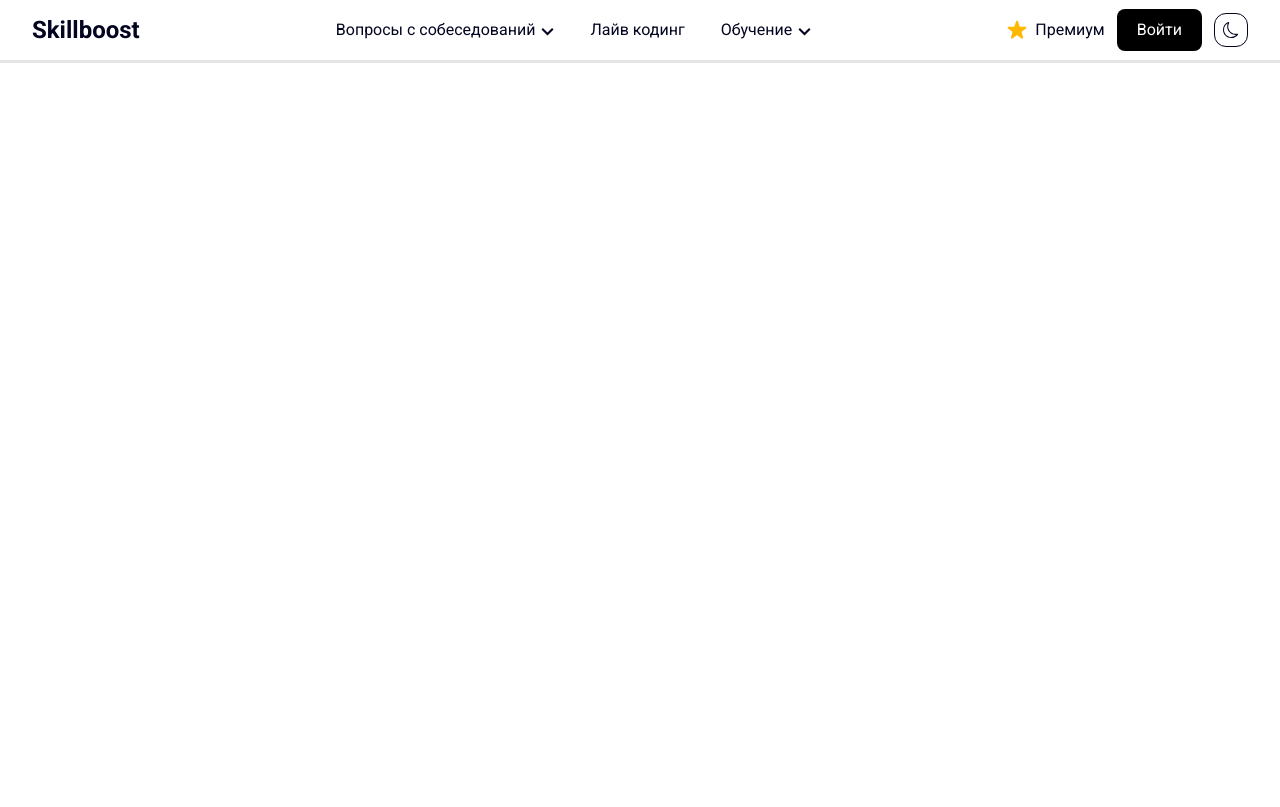
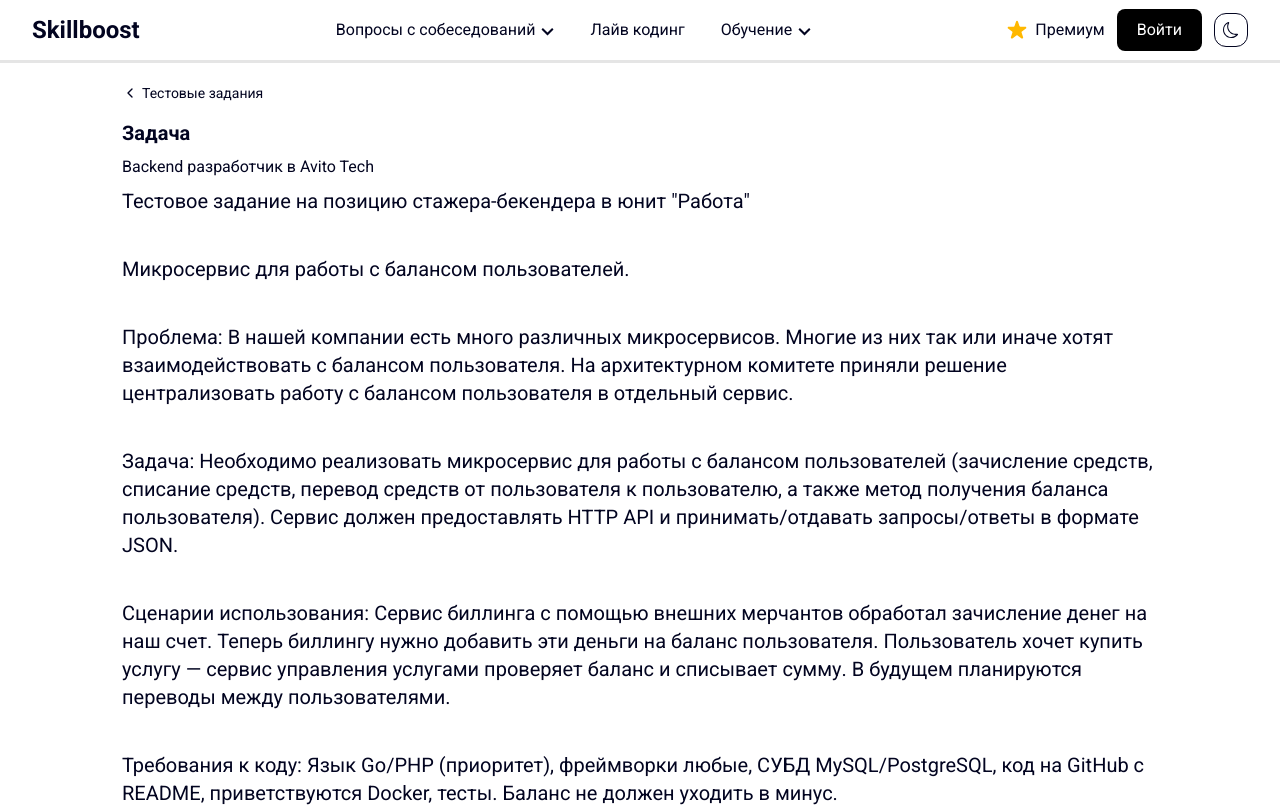
Before and after one commit to akram0vl6/Skillboost, a React (Vite) app in the folder client/: page /test-tasks/1 in a window 1280 px wide. Shown: the top 807 px of the page. Built offline with nearby package versions, Linux system fonts and the light colour scheme; a web font is replaced by a local one.

Commit message:
taskTest

```diff
--- a/client/src/components/App.jsx
+++ b/client/src/components/App.jsx
@@ -13,7 +13,8 @@ import Profile from "../pages/Profile/Profile.jsx";
 import Interview from "../pages/Interview.jsx";
 import Results from "../pages/Results.jsx";
 import QuestionsPage from "../pages/QuestionsPage.jsx";
-import TestTask from "../pages/TestTasks.jsx";
+import TestTasks from "../pages/TestTasks.jsx";
+import TestTask from "../ui/TestTask.jsx";
 
 const App = () => {
 
@@ -36,7 +37,8 @@ const App = () => {
           <Route path="/profile" element={<Profile />} />
           <Route path="/interview" element={<Interview />} />
           <Route path="/results" element={<Results />} />
-          <Route path="/test-tasks" element={<TestTask />} />
+          <Route path="/test-tasks" element={<TestTasks />} />
+          <Route path="/test-tasks/:id" element={<TestTask />} />
         </Routes>
       </div>
 
--- a/client/src/data/testTaskData.js
+++ b/client/src/data/testTaskData.js
@@ -5,6 +5,7 @@ export const testTasks = [
       company: "Backend разработчик в Avito Tech",
       difficulty: "Junior",
       tech: "Go / PHP / Python",
+      specialty: "Backend разработчик",
       description: `Тестовое задание на позицию стажера-бекендера в юнит "Работа"
 
   Микросервис для работы с балансом пользователей.
@@ -25,6 +26,7 @@ export const testTasks = [
       company: "Python разработчик в Тинькофф",
       difficulty: "Middle",
       tech: "Python / RabbitMQ / Celery",
+      specialty: "Python разработчик",
       description: `Разработать распределённую систему обработки фоновых задач.
 
   Сценарий: Пользователи загружают CSV/Excel файлы с десятками тысяч строк. Нужно асинхронно обработать каждый файл: валидация, обогащение данными из внешнего API, сохранение в БД, генерация отчёта.
@@ -41,6 +43,7 @@ export const testTasks = [
       company: "Frontend разработчик в Яндекс",
       difficulty: "Middle",
       tech: "React / Redux Toolkit / TypeScript",
+      specialty: "Frontend разработчик",
       description: `Дан существующий проект на jQuery + Bootstrap (интернет-магазин). Требуется поэтапно переписать его на React 18 с использованием Redux Toolkit и TypeScript.
 
   Функциональность: Каталог товаров (фильтрация по категориям, цене, поиск), корзина (добавление/удаление, изменение количества), личный кабинет (история заказов, сохранённые адреса), административная панель (управление товарами).
@@ -55,6 +58,7 @@ export const testTasks = [
       company: "Senior Go разработчик в VK",
       difficulty: "Senior",
       tech: "Go / Kafka / WebSocket",
+      specialty: "Backend разработчик",
       description: `Требуется спроектировать и реализовать бэкенд для чата с миллионом активных пользователей.
 
   Функциональные требования: Отправка сообщений (текст, emoji, вложения, ссылки), создание комнат (до 5000 человек), история сообщений (хранить 30 дней), push-уведомления через WebSocket.
@@ -71,6 +75,7 @@ export const testTasks = [
       company: "Стажер-разработчик в Ozon",
       difficulty: "Junior",
       tech: "Любой язык",
+      specialty: "Backend разработчик",
       description: `Реализуйте эффективный алгоритм поиска всех вхождений подстроки (pattern) в строке (text).
 
   Ограничения: Длина text до 10^6 символов, pattern до 10^5 символов. Использовать только стандартную библиотеку (без встроенных методов indexOf). Ожидаемая сложность O(n+m).
@@ -85,6 +90,7 @@ export const testTasks = [
       company: "Middle DevOps в СберТех",
       difficulty: "Middle",
       tech: "Node.js / Nginx / Redis",
+      specialty: "Backend разработчик",
       description: `Разработать простой HTTP-прокси, который кэширует ответы вышестоящего сервера.
 
   Условия: Прокси слушает порт 8080 и перенаправляет запросы на https://api.example.com. Если запрос GET и заголовок Cache-Control: public / max-age > 0, прокси должен сохранить ответ в кэш (Redis или in-memory). Следующие такие же запросы (URL + query) должны отдаваться из кэша без обращения к вышестоящему серверу. При этом прокси должен учитывать устаревание кэша (max-age). Плюс: реализовать инвалидацию кэша при POST/PUT/DELETE на тот же URL.
@@ -99,6 +105,7 @@ export const testTasks = [
       company: "Frontend разработчик в Notion (удаленно)",
       difficulty: "Junior",
       tech: "React / TypeScript",
+      specialty: "Frontend разработчик",
       description: `Создать React-компонент "Markdown Editor" с предпросмотром в режиме реального времени.
 
   Функции: Текстовая область (textarea) для ввода Markdown, область предпросмотра с рендерингом HTML (использовать библиотеку marked или remark). Поддержка базового синтаксиса: заголовки, жирный/курсив, списки, ссылки, изображения, блоки кода с подсветкой (prism.js или highlight.js). Добавить кнопки панели инструментов для быстрой вставки форматирования (B, I, H1, код). Сохранять текст в localStorage, чтобы при перезагрузке страницы данные не терялись.
@@ -111,6 +118,7 @@ export const testTasks = [
       company: "Java разработчик в Газпромбанк",
       difficulty: "Junior",
       tech: "Java / Spring Boot / PostgreSQL",
+      specialty: "Backend разработчик",
       description: `Спроектировать и реализовать REST API для библиотеки.
 
   Сущности: Книга (id, название, автор, год издания, ISBN, жанр, количество экземпляров), Читатель (id, ФИО, email, телефон), Выдача (id читателя, id книги, дата выдачи, дата возврата, статус).
@@ -127,6 +135,7 @@ export const testTasks = [
       company: "iOS разработчик в Wildberries",
       difficulty: "Middle",
       tech: "Swift / SwiftUI / CoreData",
+      specialty: "iOS разработчик",
       description: `Разработать iOS-приложение для отслеживания привычек.
 
   Функции: Создание привычек (название, иконка, цвет, периодичность: ежедневно, в определённые дни недели, несколько раз в день). Отметка выполнения привычки (чек-лист на текущий день/неделю). Статистика: текущий стрик (непрерывная серия), лучший стрик, процент выполнения за месяц. Напоминания (локальные уведомления) в заданное время. Возможность поделиться прогрессом (скриншот с графиком).
@@ -141,6 +150,7 @@ export const testTasks = [
       company: "Middle DevOps в Ростелеком",
       difficulty: "Middle",
       tech: "ELK / Docker / Filebeat",
+      specialty: "Backend разработчик",
       description: `Развернуть централизованную систему сбора и анализа логов для кластера из трёх микросервисов (моковые приложения на Python или Node.js).
 
   Задача: Настроить Filebeat для сбора логов из файлов (или stdout) каждого сервиса. Отправлять логи в Logstash, где производить парсинг (grok) и обогащение (добавить поля: сервис, уровень, timestamp). Сохранять логи в Elasticsearch. Построить дашборды в Kibana: количество ошибок по сервисам, топ ошибок, временные ряды, графики.
@@ -153,6 +163,7 @@ export const testTasks = [
       company: "C++ разработчик в КПСС (КРИСМАС)",
       difficulty: "Senior",
       tech: "C++ / LLVM / Flex/Bison",
+      specialty: "Backend разработчик",
       description: `Реализовать компилятор для учебного языка "SimpleLang" — подмножества Pascal.
 
   Синтаксис: переменные типов integer, boolean, арифметические выражения (+, -, *, /), условный оператор if-then-else, цикл while, процедуры без параметров, ввод/вывод (read, write).
@@ -167,6 +178,7 @@ export const testTasks = [
       company: "Data Scientist в МТС",
       difficulty: "Middle",
       tech: "Python / Pandas / Scikit-learn",
+      specialty: "Data Scientist",
       description: `Дана выборка клиентов телеком-оператора (таблицы: клиенты, звонки, интернет-сессии, оплаты). Необходимо построить модель бинарной классификации для прогнозирования оттока (churn) в следующем месяце.
 
   Требования: Провести EDA, очистку данных, feature engineering (аггрегированные признаки за 3 месяца). Обучить несколько моделей (Logistic Regression, Random Forest, XGBoost, CatBoost), выбрать лучшую по метрике ROC-AUC с учётом дисбаланса классов. Обеспечить интерпретируемость модели (SHAP или LIME). Написать функцию предсказания для новых данных (API через FastAPI).
@@ -179,6 +191,7 @@ export const testTasks = [
       company: "Python разработчик в Lamoda",
       difficulty: "Junior",
       tech: "Python / aiogram / PostgreSQL",
+      specialty: "Python разработчик",
       description: `Создать Telegram-бота, который подписывает пользователей на уведомления о скидках из RSS-ленты или парсинга сайта.
 
   Функционал: Команды /start, /subscribe (категория товаров), /unsubscribe, /list (мои подписки). Бот должен периодически (раз в час) проверять источник на наличие новых акций. Если появляется скидка по подписанной категории, бот отправляет сообщение пользователю с текстом, ссылкой и картинкой. Использовать PostgreSQL для хранения подписок и истории отправленных уведомлений (чтобы не дублировать).
@@ -191,6 +204,8 @@ export const testTasks = [
       company: "Frontend разработчик в Райффайзенбанк",
       difficulty: "Senior",
       tech: "React / TypeScript / Virtual DOM",
+      specialty: "Frontend разработчик",
+
       description: `Реализовать таблицу (Data Grid) с виртуализацией строк и столбцов для отображения 100 000+ строк с 50 столбцами.
 
   Функциональность: Сортировка по любому столбцу (клик на заголовок), фильтрация (текстовый поиск по всем столбцам), ресайз колонок (перетаскивание мышью), выделение строк (click + shift для диапазона), copy-paste выделенного диапазона в буфер. Все операции должны выполняться быстро (не более 100 мс на взаимодействие).
@@ -203,6 +218,7 @@ export const testTasks = [
       company: "Go разработчик в Kaspersky",
       difficulty: "Senior",
       tech: "Go / Raft / gRPC",
+      pecialty: "Backend разработчик",
       description: `Реализовать распределённое кэш-хранилище типа key-value с поддержкой консенсуса (Raft) и репликацией.
 
   Требования: 3+ узла, один лидер. Клиент может подключаться к любому узлу; если узел не лидер, он перенаправляет запрос лидеру или возвращает ошибку с адресом лидера. Поддерживаемые операции: GET, SET, DELETE, EXPIRE (TTL). Данные хранить в памяти с периодическим снэпшотом на диск. Обеспечить линейную консистентность (линейный консенсус). При падении лидера должен произойти выбор нового без потери данных.
@@ -215,6 +231,7 @@ export const testTasks = [
       company: "DevOps инженер в Циан",
       difficulty: "Middle",
       tech: "GitLab CI / Docker / Python",
+      pecialty: "Backend разработчик",
       description: `Создать pipeline в GitLab CI, который автоматически собирает Docker-образ для каждого коммита в ветку main, тегирует его (latest и commit hash) и пушит в GitLab Container Registry. Дополнительно: при создании Git-тега (например, v1.0.0) должен собираться образ с тегом версии и публиковаться в релиз.
 
   Требования: Использовать Kaniko (без Docker-in-Docker) для безопасности. Добавить статический анализ Dockerfile (hadolint) и сканирование уязвимостей (Trivy) в pipeline. Результаты сканирования должны быть доступны в виде отчёта (HTML). Настроить автоматическую очистку старых образов (сохранять последние 5 образов на ветку). Написать скрипт на Python для проверки успешности деплоя.`
@@ -225,6 +242,7 @@ export const testTasks = [
       company: "Android разработчик в Букмейт",
       difficulty: "Middle",
       tech: "Kotlin / Jetpack Compose / Epub.js",
+      specialty: "Frontend разработчик",
       description: `Разработать Android-приложение для чтения книг в формате EPUB.
 
   Функции: Загрузка книг с локального хранилища (или по URL), отображение текста с поддержкой таблиц стилей, изображений, оглавления. Возможность настройки шрифта, размера, темы (светлая/тёмная/сепия). Закладки, подсветка текста, заметки. Отслеживание прогресса чтения (в процентах). Использовать встроенный WebView с Epub.js или native парсер.
@@ -237,6 +255,7 @@ export const testTasks = [
       company: "PHP разработчик в Рамблер",
       difficulty: "Junior",
       tech: "PHP / Laravel / Redis",
+      specialty: "Backend разработчик",
       description: `Реализовать сервис сокращения ссылок, аналогичный bit.ly.
 
   Функции: REST API — POST /shorten (исходный URL, опционально кастомный алиас) → возвращает короткую ссылку (например, short.domain/abc123). GET /{alias} — редирект на оригинальный URL (HTTP 301). Подсчёт количества переходов по ссылке (GET /stats/{alias} — возвращает кол-во кликов, дату создания, оригинальный URL). Валидация входящих URL (проверка существования/доступности). Ограничение на количество запросов с одного IP (rate limiting).
@@ -249,6 +268,7 @@ export const testTasks = [
       company: "C# разработчик в Лаборатория Касперского",
       difficulty: "Middle",
       tech: "C# / Bogus / PostgreSQL",
+      specialty: "Backend разработчик",
       description: `Разработать тул на C# для генерации больших объёмов тестовых данных в реляционную БД на основе JSON-схемы.
 
   Задача: Пользователь описывает структуру таблиц и связи (Foreign Key) в JSON. Программа должна создать таблицы (если их нет) и сгенерировать N записей с учётом внешних ключей (дети ссылаются на реально существующих родителей). Поддержка типов данных: int, string, datetime, guid, email, phone, address (использовать Bogus). Возможность задавать распределения (Random, Sequential, Normal). Также генерировать данные с заданным процентом NULL.
@@ -261,6 +281,7 @@ export const testTasks = [
       company: "Frontend разработчик в Grafana Labs",
       difficulty: "Senior",
       tech: "React / D3.js / WebSocket",
+      specialty: "Frontend разработчик",
       description: `Создать кастомный виджет для панели мониторинга (аналог Grafana), отображающий временные ряды в виде графика со свечной гистограммой (candlestick) для финансовых данных.
 
   Функциональность: Получение данных по WebSocket (mock-сервер генерирует данные каждую секунду). Отображение свечей (open, high, low, close) за выбранный интервал (1 мин, 5 мин, 1 час). Возможность зуммирования (выделение области мышью) и скролла. Добавить индикаторы (SMA, EMA). Настройка периода и типа индикатора через UI.
@@ -268,3 +289,14 @@ export const testTasks = [
   Требования: D3.js для низкоуровневого рисования, React для интерфейса настроек. Оптимизация производительности (canvas вместо svg). Реализовать кэширование данных на клиенте. Покрыть юнит-тестами логику вычисления индикаторов.`
     }
   ];
+
+export   const specialties = [
+  { name: "Python разработчик", count: 1, icon: null },
+  { name: "Frontend разработчик", count: 4, icon: null },
+  { name: "Backend разработчик", count: 21, icon: null },
+  { name: "Продуктовый аналитик", count: 4, icon: null },
+  { name: "Data Scientist", count: 1, icon: null },
+  { name: "iOS разработчик", count: 1, icon: null },
+  { name: "Аналитик данных", count: 5, icon: null },
+  { name: "BI аналитик", count: 1, icon: null },
+];
--- a/client/src/index.css
+++ b/client/src/index.css
@@ -16,6 +16,7 @@
   --color-accent: #E5E5E5;
     --bg-02: #ffff ;
     --bg-03: #ECEEF1 ;
+  --bg-04: #333B45 ;
   --text-1: "Druk Wide Bold", sans-serif;
 }
 
@@ -28,6 +29,7 @@
   --bg-02: #1B1D36 ;
   --bg-footer: #1B1D36 ;
   --bg-03: #0F112B ;
+  --bg-04: #D0D5DD ;
   --p-01:
 }
 
--- a/client/src/pages/QuestionsPage.jsx
+++ b/client/src/pages/QuestionsPage.jsx
@@ -1,5 +1,5 @@
 import { useEffect, useState } from "react";
-import { useLocation, useNavigate, useParams } from "react-router-dom";
+import { Link, useLocation, useNavigate, useParams } from "react-router-dom";
 
 function QuestionsPage() {
   const { tech } = useParams(); // например, "python"
@@ -40,7 +40,7 @@ function QuestionsPage() {
   };
   return (
     <div className="text-[var(--color-text)]">
-      <a href="/baza_voprosov" className="truncate">
+      <Link to={"/baza_voprosov"} className="truncate">
         <button className="flex items-center gap-1 text-sm text-st-gray-60   cursor-pointer mb-4">
           <svg
             xmlns="http://www.w3.org/2000/svg"
@@ -63,7 +63,7 @@ function QuestionsPage() {
           </svg>
           Вернуться к базаву вопросов
         </button>
-      </a>
+      </Link>
 
       <div>
         <h1 className="lg:text-5xl text-3xl font-bold mb-4  ">
--- /dev/null
+++ b/client/src/ui/TestTask.jsx
@@ -0,0 +1,70 @@
+import React, { useEffect, useState } from 'react'
+import { Link, useParams } from 'react-router-dom'
+import { testTasks } from '../data/testTaskData'
+
+const TestTask = () => {
+    const [data, setData] = useState()
+
+    const { id } = useParams()
+
+    console.log(id);
+
+    useEffect(() => {
+        for (let i = 0; i < testTasks.length; i++) {
+            if (id == testTasks[i].id) {
+                setData(testTasks[i])
+            }
+        }
+        console.log(data);
+    })
+
+    return (
+        <div className='text-[var(--color-text)]'>
+            <Link to={"/test-tasks"} className="truncate">
+                <button className="flex items-center gap-1 text-sm text-st-gray-60   cursor-pointer mb-4">
+                    <svg
+                        xmlns="http://www.w3.org/2000/svg"
+                        aria-hidden="true"
+                        role="img"
+                        className="iconify iconify--st-icons"
+                        width="1em"
+                        height="1em"
+                        viewBox="0 0 24 24"
+                        style={{ fontSize: "16px" }}
+                    >
+                        <path
+                            fill="none"
+                            stroke="currentColor"
+                            strokeLinecap="round"
+                            strokeLinejoin="round"
+                            strokeWidth="2"
+                            d="m15 6l-6 6l6 6"
+                        ></path>
+                    </svg>
+                    Тестовые задания
+                </button>
+            </Link>
+            <section className="flex flex-col gap-2">
+                {data && data.description && (
+                    <>
+                        <h3 className="font-bold text-xl">Задача</h3>
+                        <p>{data.company}</p>
+                        <section className="overflow-auto">
+
+                            <div className="text-xl">
+                                {data.description.split('\n').map((line, idx) => (
+                                    <p key={idx} className="mb-10">
+                                        {line || <br />}
+                                    </p>
+                                ))}
+                            </div>
+
+                        </section>
+                    </>
+                )}
+            </section>
+        </div>
+    )
+}
+
+export default TestTask
```
Also changed, not shown: client/src/pages/TestTasks.jsx (+35 -21 lines).
